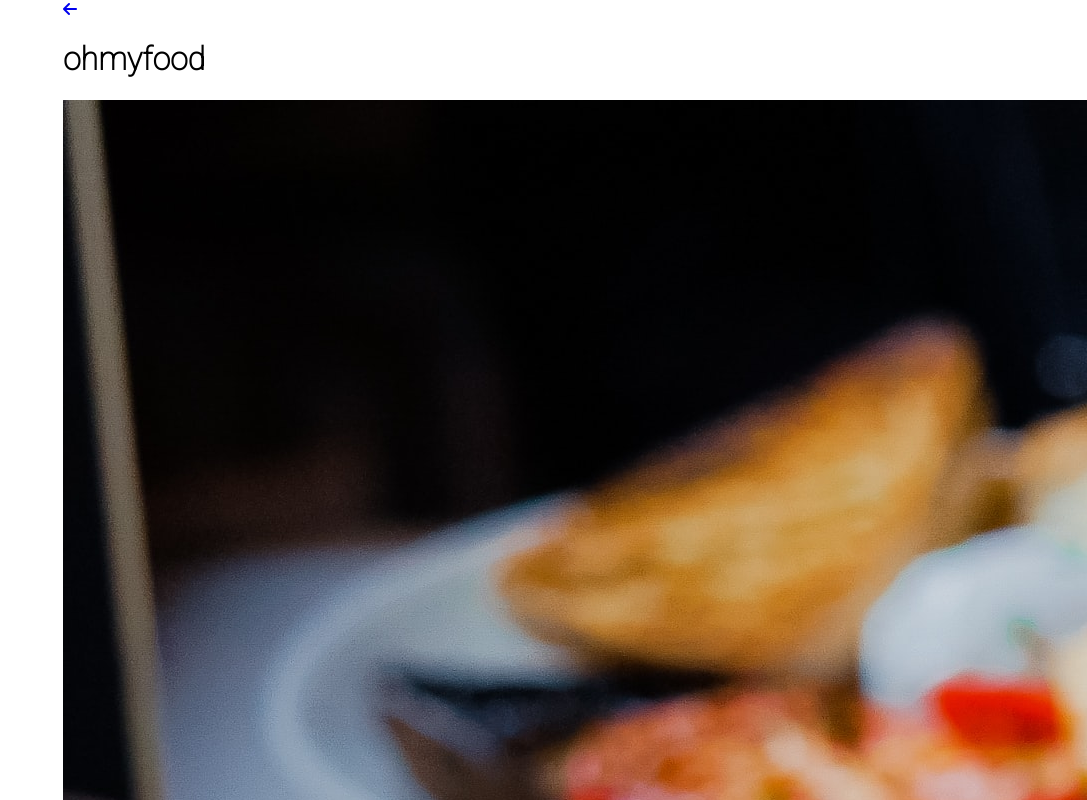
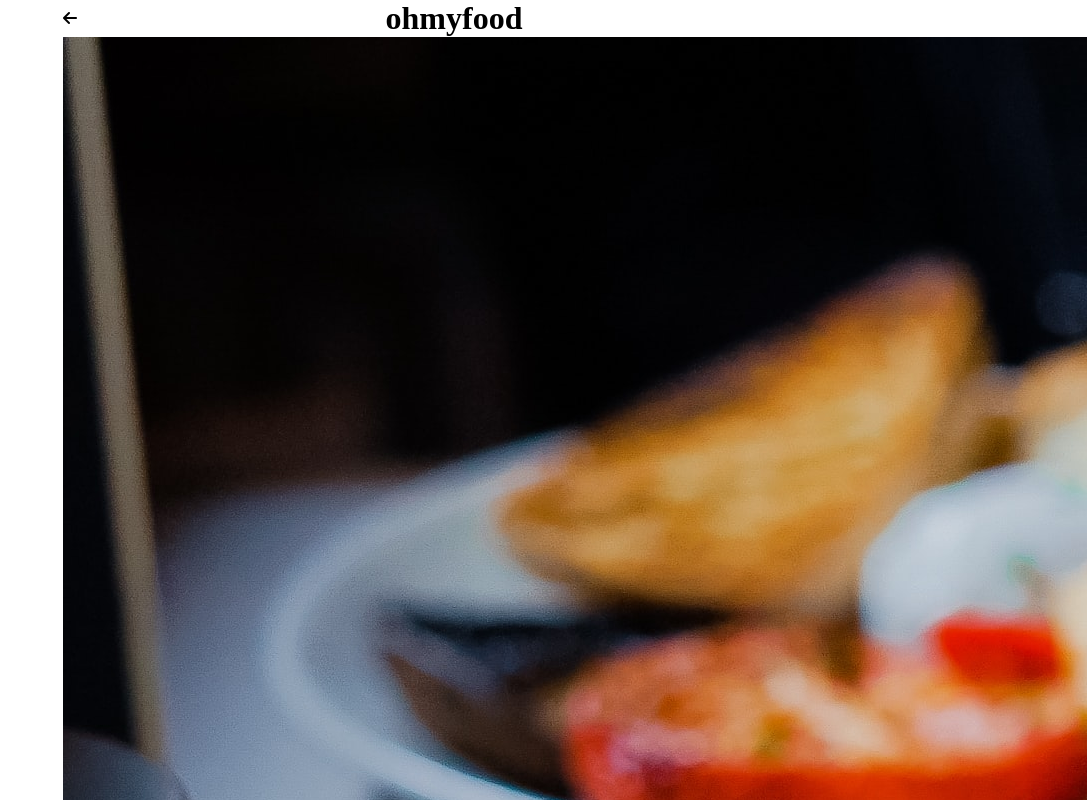
Before and after one commit to sabri861/MarwaneSabri_3_01022022, a website: page pages/menu/a-la-francaise.html in a window 1280 px wide. Shown: the top 800 px of the page, without its empty margins (193-1280 px from the left). Drawn offline with Linux system fonts and the light colour scheme; a web font is replaced by a local one.

Commit message:
header and footer finish

```diff
--- a/sass/layout/footer.scss
+++ b/sass/layout/footer.scss
@@ -19,5 +19,9 @@ footer {
             width: 20px;
             text-align: center;
         }
+        a:link{
+            color: white;
+            text-decoration: none;
+        }
     }
 }
--- /dev/null
+++ b/sass/layout/header.scss
@@ -0,0 +1,17 @@
+header{
+    display: flex;
+    align-items: center;
+    justify-content: center;
+
+    .icon-back{
+        flex: 1;
+        text-decoration: none;
+        color: black;
+    }
+
+    .titleHeader{
+        margin: auto;
+        font-family: 'Shrikhand';
+
+    }
+}
--- a/sass/main.scss
+++ b/sass/main.scss
@@ -14,3 +14,4 @@ $Secondary: #FF79DA;
 $Tertiary: #99E2D0;
 
 @import "layout/footer.scss";
+@import "layout/header.scss";
```
Also changed, not shown: css/style.css, 1 other file.
